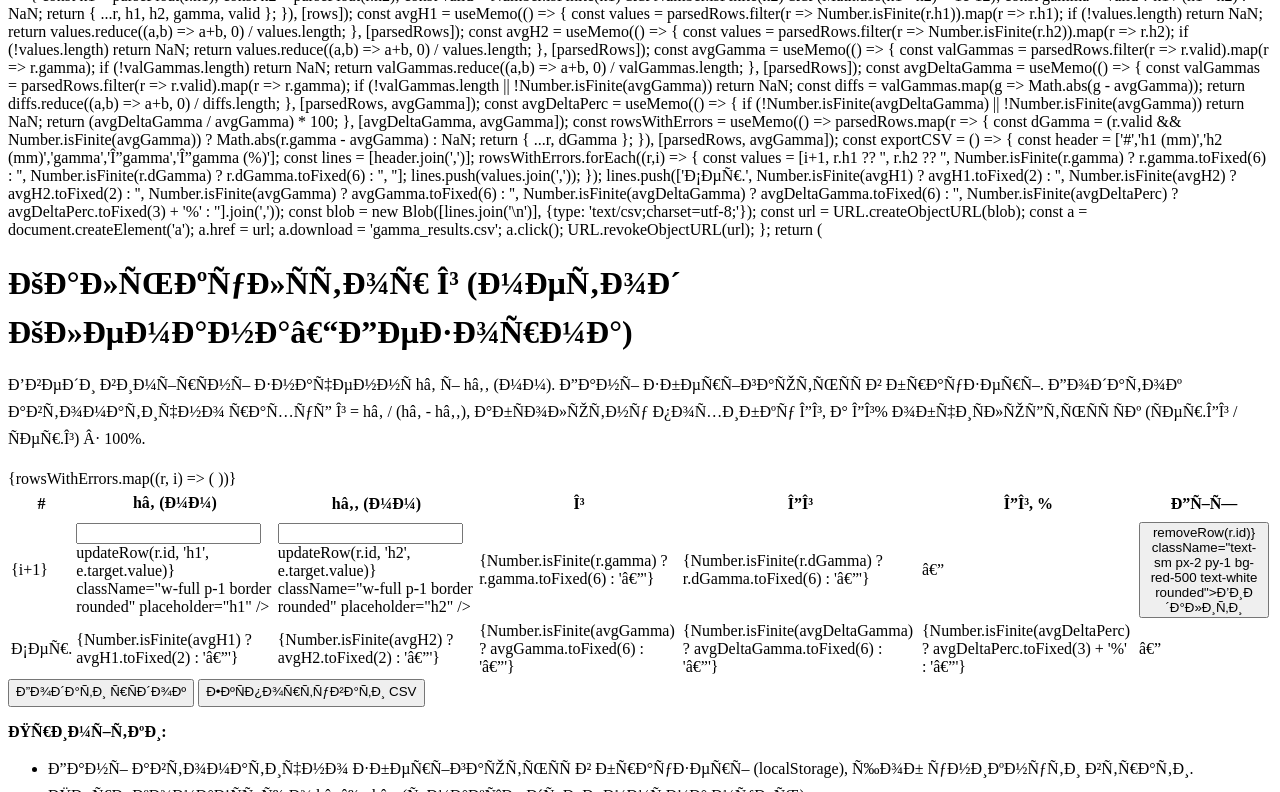
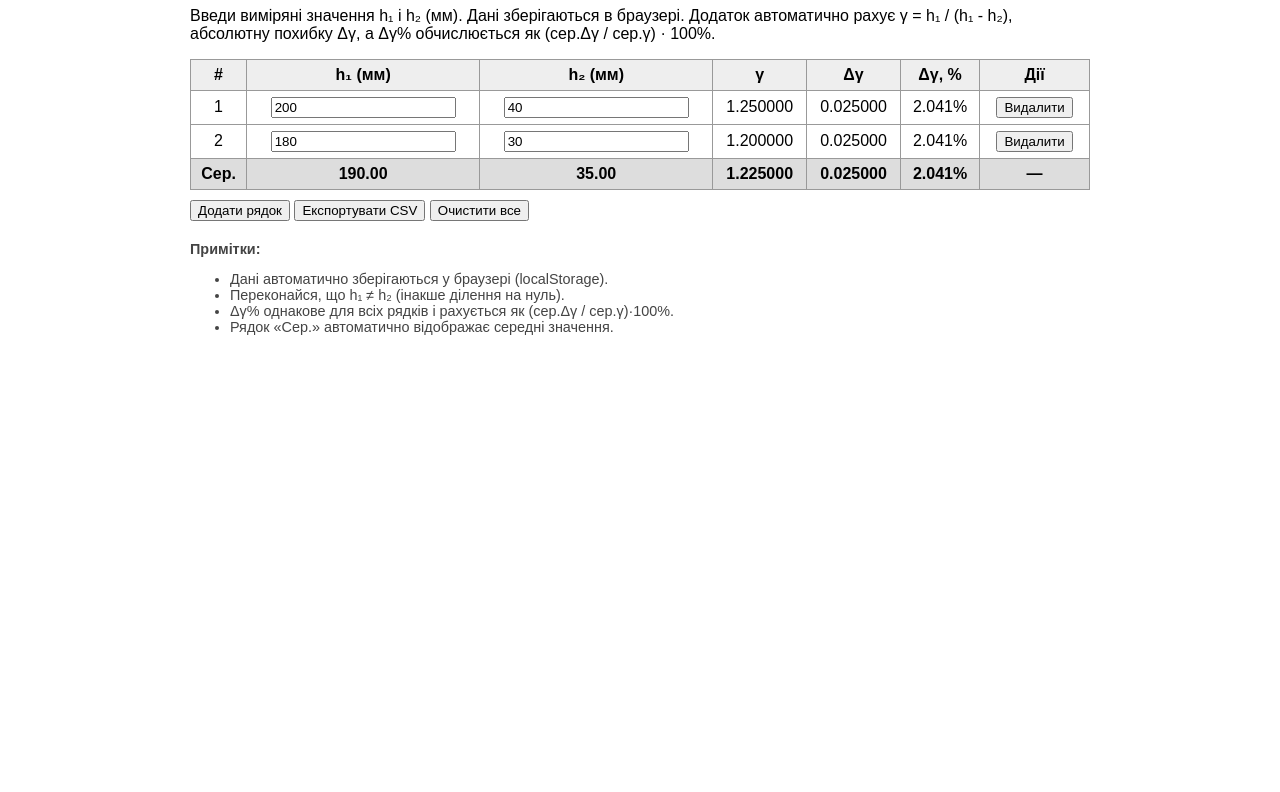
Before and after one commit to Halitflyn/Aulinks, a plain HTML site: page index.html in a window 1280 px wide. Shown: the part 93-885 px from the top of the page. After the commit the page ends 800 px from the top, so only its background shows below. Drawn offline with Linux system fonts and the light colour scheme.

Commit message:
Update index.html

```diff
--- a/index.html
+++ b/index.html
@@ -1,168 +1,139 @@
-import React, { useState, useMemo, useEffect } from 'react';
+<!DOCTYPE html>
+<html lang="uk">
+<head>
+  <meta charset="UTF-8">
+  <meta name="viewport" content="width=device-width, initial-scale=1.0">
+  <title>Калькулятор γ (метод Клемана–Дезорма)</title>
+  <style>
+    body { font-family: Arial, sans-serif; max-width: 900px; margin: auto; padding: 20px; }
+    table { width: 100%; border-collapse: collapse; margin-top: 15px; }
+    th, td { border: 1px solid #999; padding: 6px; text-align: center; }
+    th { background: #eee; }
+    .actions button { margin: 0 2px; }
+    .footer { margin-top: 20px; font-size: 0.9em; color: #444; }
+  </style>
+</head>
+<body>
+  <h1>Калькулятор γ (метод Клемана–Дезорма)</h1>
+  <p>Введи виміряні значення h₁ і h₂ (мм). Дані зберігаються в браузері. Додаток автоматично рахує γ = h₁ / (h₁ - h₂), абсолютну похибку Δγ, а Δγ% обчислюється як (сер.Δγ / сер.γ) · 100%.</p>
 
-export default function GammaCalculator() {
-  const [rows, setRows] = useState(() => {
-    const saved = localStorage.getItem('gammaRows');
-    if (saved) return JSON.parse(saved);
-    return [
-      { id: 1, h1: 200, h2: 40 },
-      { id: 2, h1: 180, h2: 30 },
-    ];
+  <table id="dataTable">
+    <thead>
+      <tr>
+        <th>#</th>
+        <th>h₁ (мм)</th>
+        <th>h₂ (мм)</th>
+        <th>γ</th>
+        <th>Δγ</th>
+        <th>Δγ, %</th>
+        <th>Дії</th>
+      </tr>
+    </thead>
+    <tbody id="tableBody"></tbody>
+    <tfoot>
+      <tr style="background:#ddd; font-weight:bold;">
+        <td>Сер.</td>
+        <td id="avgH1"></td>
+        <td id="avgH2"></td>
+        <td id="avgGamma"></td>
+        <td id="avgDelta"></td>
+        <td id="avgDeltaPerc"></td>
+        <td>—</td>
+      </tr>
+    </tfoot>
+  </table>
+
+  <div style="margin-top:10px;">
+    <button onclick="addRow()">Додати рядок</button>
+    <button onclick="exportCSV()">Експортувати CSV</button>
+    <button onclick="clearTable()">Очистити все</button>
+  </div>
+
+  <div class="footer">
+    <p><b>Примітки:</b></p>
+    <ul>
+      <li>Дані автоматично зберігаються у браузері (localStorage).</li>
+      <li>Переконайся, що h₁ ≠ h₂ (інакше ділення на нуль).</li>
+      <li>Δγ% однакове для всіх рядків і рахується як (сер.Δγ / сер.γ)·100%.</li>
+      <li>Рядок «Сер.» автоматично відображає середні значення.</li>
+    </ul>
+  </div>
+
+<script>
+let rows = JSON.parse(localStorage.getItem('gammaRows')||'[]');
+if(rows.length===0) rows = [{h1:200,h2:40},{h1:180,h2:30}];
+
+function renderTable(){
+  const body = document.getElementById('tableBody');
+  body.innerHTML = '';
+  let gammas = [];
+  let h1s = [], h2s = [];
+  rows.forEach((r,i)=>{
+    const h1 = parseFloat(r.h1);
+    const h2 = parseFloat(r.h2);
+    let gamma = NaN;
+    if(Number.isFinite(h1)&&Number.isFinite(h2)&&Math.abs(h1-h2)>1e-12){
+      gamma = h1/(h1-h2);
+      gammas.push(gamma);
+      h1s.push(h1);
+      h2s.push(h2);
+    }
+    const row = document.createElement('tr');
+    row.innerHTML = `
+      <td>${i+1}</td>
+      <td><input type="number" value="${r.h1}" onchange="updateRow(${i},'h1',this.value)"></td>
+      <td><input type="number" value="${r.h2}" onchange="updateRow(${i},'h2',this.value)"></td>
+      <td>${Number.isFinite(gamma)?gamma.toFixed(6):'—'}</td>
+      <td id="dg${i}">—</td>
+      <td id="dp${i}">—</td>
+      <td class="actions"><button onclick="removeRow(${i})">Видалити</button></td>`;
+    body.appendChild(row);
   });
 
-  useEffect(() => {
-    localStorage.setItem('gammaRows', JSON.stringify(rows));
-  }, [rows]);
+  let avgGamma = gammas.length? gammas.reduce((a,b)=>a+b,0)/gammas.length:NaN;
+  let deltas = gammas.map(g=>Math.abs(g-avgGamma));
+  let avgDelta = deltas.length? deltas.reduce((a,b)=>a+b,0)/deltas.length:NaN;
+  let avgDeltaPerc = (Number.isFinite(avgDelta)&&Number.isFinite(avgGamma))?(avgDelta/avgGamma*100):NaN;
 
-  const addRow = () => {
-    const id = rows.length ? Math.max(...rows.map(r => r.id)) + 1 : 1;
-    setRows([...rows, { id, h1: '', h2: '' }]);
-  };
+  // Заповнення Δγ для кожного рядка
+  gammas.forEach((g,i)=>{
+    const d = Math.abs(g-avgGamma);
+    document.getElementById('dg'+i).innerText = d.toFixed(6);
+    document.getElementById('dp'+i).innerText = Number.isFinite(avgDeltaPerc)? avgDeltaPerc.toFixed(3)+'%':'—';
+  });
 
-  const removeRow = (id) => setRows(rows.filter(r => r.id !== id));
+  // Середні
+  document.getElementById('avgH1').innerText = h1s.length?(h1s.reduce((a,b)=>a+b,0)/h1s.length).toFixed(2):'—';
+  document.getElementById('avgH2').innerText = h2s.length?(h2s.reduce((a,b)=>a+b,0)/h2s.length).toFixed(2):'—';
+  document.getElementById('avgGamma').innerText = Number.isFinite(avgGamma)?avgGamma.toFixed(6):'—';
+  document.getElementById('avgDelta').innerText = Number.isFinite(avgDelta)?avgDelta.toFixed(6):'—';
+  document.getElementById('avgDeltaPerc').innerText = Number.isFinite(avgDeltaPerc)?avgDeltaPerc.toFixed(3)+'%':'—';
 
-  const updateRow = (id, field, value) => {
-    setRows(rows.map(r => r.id === id ? { ...r, [field]: value } : r));
-  };
+  localStorage.setItem('gammaRows',JSON.stringify(rows));
+}
 
-  const parsedRows = useMemo(() => rows.map(r => {
-    const h1 = parseFloat(r.h1);
-    const h2 = parseFloat(r.h2);
-    const valid = Number.isFinite(h1) && Number.isFinite(h2) && (Math.abs(h1 - h2) > 1e-12);
-    const gamma = valid ? h1 / (h1 - h2) : NaN;
-    return { ...r, h1, h2, gamma, valid };
-  }), [rows]);
+function addRow(){rows.push({h1:'',h2:''});renderTable();}
+function removeRow(i){rows.splice(i,1);renderTable();}
+function updateRow(i,f,v){rows[i][f]=v;renderTable();}
+function clearTable(){rows=[];renderTable();}
 
-  const avgH1 = useMemo(() => {
-    const values = parsedRows.filter(r => Number.isFinite(r.h1)).map(r => r.h1);
-    if (!values.length) return NaN;
-    return values.reduce((a,b) => a+b, 0) / values.length;
-  }, [parsedRows]);
+function exportCSV(){
+  let csv = ['#,h1 (mm),h2 (mm),gamma,Δgamma,Δγ (%)'];
+  const body = document.getElementById('tableBody').rows;
+  for(let i=0;i<body.length;i++){
+    const cells = body[i].cells;
+    let row=[cells[0].innerText,cells[1].querySelector('input').value,cells[2].querySelector('input').value,cells[3].innerText,cells[4].innerText,cells[5].innerText];
+    csv.push(row.join(','));
+  }
+  const avgRow = ['Сер.',document.getElementById('avgH1').innerText,document.getElementById('avgH2').innerText,document.getElementById('avgGamma').innerText,document.getElementById('avgDelta').innerText,document.getElementById('avgDeltaPerc').innerText];
+  csv.push(avgRow.join(','));
 
-  const avgH2 = useMemo(() => {
-    const values = parsedRows.filter(r => Number.isFinite(r.h2)).map(r => r.h2);
-    if (!values.length) return NaN;
-    return values.reduce((a,b) => a+b, 0) / values.length;
-  }, [parsedRows]);
+  const blob=new Blob([csv.join('\n')],{type:'text/csv;charset=utf-8;'});
+  const url=URL.createObjectURL(blob);
+  const a=document.createElement('a');a.href=url;a.download='gamma_results.csv';a.click();URL.revokeObjectURL(url);
+}
 
-  const avgGamma = useMemo(() => {
-    const valGammas = parsedRows.filter(r => r.valid).map(r => r.gamma);
-    if (!valGammas.length) return NaN;
-    return valGammas.reduce((a,b) => a+b, 0) / valGammas.length;
-  }, [parsedRows]);
-
-  const avgDeltaGamma = useMemo(() => {
-    const valGammas = parsedRows.filter(r => r.valid).map(r => r.gamma);
-    if (!valGammas.length || !Number.isFinite(avgGamma)) return NaN;
-    const diffs = valGammas.map(g => Math.abs(g - avgGamma));
-    return diffs.reduce((a,b) => a+b, 0) / diffs.length;
-  }, [parsedRows, avgGamma]);
-
-  const avgDeltaPerc = useMemo(() => {
-    if (!Number.isFinite(avgDeltaGamma) || !Number.isFinite(avgGamma)) return NaN;
-    return (avgDeltaGamma / avgGamma) * 100;
-  }, [avgDeltaGamma, avgGamma]);
-
-  const rowsWithErrors = useMemo(() => parsedRows.map(r => {
-    const dGamma = (r.valid && Number.isFinite(avgGamma)) ? Math.abs(r.gamma - avgGamma) : NaN;
-    return { ...r, dGamma };
-  }), [parsedRows, avgGamma]);
-
-  const exportCSV = () => {
-    const header = ['#','h1 (mm)','h2 (mm)','gamma','Δgamma','Δgamma (%)'];
-    const lines = [header.join(',')];
-    rowsWithErrors.forEach((r,i) => {
-      const values = [i+1, r.h1 ?? '', r.h2 ?? '', Number.isFinite(r.gamma) ? r.gamma.toFixed(6) : '', Number.isFinite(r.dGamma) ? r.dGamma.toFixed(6) : '', ''];
-      lines.push(values.join(','));
-    });
-    lines.push(['Сер.', Number.isFinite(avgH1) ? avgH1.toFixed(2) : '', Number.isFinite(avgH2) ? avgH2.toFixed(2) : '', Number.isFinite(avgGamma) ? avgGamma.toFixed(6) : '', Number.isFinite(avgDeltaGamma) ? avgDeltaGamma.toFixed(6) : '', Number.isFinite(avgDeltaPerc) ? avgDeltaPerc.toFixed(3) + '%' : ''].join(','));
-    const blob = new Blob([lines.join('\n')], {type: 'text/csv;charset=utf-8;'});
-    const url = URL.createObjectURL(blob);
-    const a = document.createElement('a');
-    a.href = url;
-    a.download = 'gamma_results.csv';
-    a.click();
-    URL.revokeObjectURL(url);
-  };
-
-  return (
-    <div className="max-w-4xl mx-auto p-6">
-      <h1 className="text-2xl font-semibold mb-4">Калькулятор γ (метод Клемана–Дезорма)</h1>
-      <p className="mb-4 text-sm text-gray-700">Введи виміряні значення h₁ і h₂ (мм). Дані зберігаються в браузері. Додаток автоматично рахує γ = h₁ / (h₁ - h₂), абсолютну похибку Δγ, а Δγ% обчислюється як (сер.Δγ / сер.γ) · 100%.</p>
-
-      <div className="overflow-x-auto">
-        <table className="w-full table-auto border-collapse">
-          <thead>
-            <tr className="bg-gray-100">
-              <th className="px-3 py-2 border">#</th>
-              <th className="px-3 py-2 border">h₁ (мм)</th>
-              <th className="px-3 py-2 border">h₂ (мм)</th>
-              <th className="px-3 py-2 border">γ</th>
-              <th className="px-3 py-2 border">Δγ</th>
-              <th className="px-3 py-2 border">Δγ, %</th>
-              <th className="px-3 py-2 border">Дії</th>
-            </tr>
-          </thead>
-          <tbody>
-            {rowsWithErrors.map((r, i) => (
-              <tr key={r.id} className="odd:bg-white even:bg-gray-50">
-                <td className="px-3 py-2 border text-center">{i+1}</td>
-                <td className="px-3 py-2 border">
-                  <input
-                    type="number"
-                    step="any"
-                    value={r.h1}
-                    onChange={e => updateRow(r.id, 'h1', e.target.value)}
-                    className="w-full p-1 border rounded"
-                    placeholder="h1"
-                  />
-                </td>
-                <td className="px-3 py-2 border">
-                  <input
-                    type="number"
-                    step="any"
-                    value={r.h2}
-                    onChange={e => updateRow(r.id, 'h2', e.target.value)}
-                    className="w-full p-1 border rounded"
-                    placeholder="h2"
-                  />
-                </td>
-                <td className="px-3 py-2 border text-right">{Number.isFinite(r.gamma) ? r.gamma.toFixed(6) : '—'}</td>
-                <td className="px-3 py-2 border text-right">{Number.isFinite(r.dGamma) ? r.dGamma.toFixed(6) : '—'}</td>
-                <td className="px-3 py-2 border text-right">—</td>
-                <td className="px-3 py-2 border text-center">
-                  <button onClick={() => removeRow(r.id)} className="text-sm px-2 py-1 bg-red-500 text-white rounded">Видалити</button>
-                </td>
-              </tr>
-            ))}
-            <tr className="bg-gray-200 font-semibold">
-              <td className="px-3 py-2 border text-center">Сер.</td>
-              <td className="px-3 py-2 border text-right">{Number.isFinite(avgH1) ? avgH1.toFixed(2) : '—'}</td>
-              <td className="px-3 py-2 border text-right">{Number.isFinite(avgH2) ? avgH2.toFixed(2) : '—'}</td>
-              <td className="px-3 py-2 border text-right">{Number.isFinite(avgGamma) ? avgGamma.toFixed(6) : '—'}</td>
-              <td className="px-3 py-2 border text-right">{Number.isFinite(avgDeltaGamma) ? avgDeltaGamma.toFixed(6) : '—'}</td>
-              <td className="px-3 py-2 border text-right">{Number.isFinite(avgDeltaPerc) ? avgDeltaPerc.toFixed(3) + '%' : '—'}</td>
-              <td className="px-3 py-2 border text-center">—</td>
-            </tr>
-          </tbody>
-        </table>
-      </div>
-
-      <div className="flex items-center gap-3 mt-4">
-        <button onClick={addRow} className="px-3 py-2 bg-green-600 text-white rounded">Додати рядок</button>
-        <button onClick={exportCSV} className="px-3 py-2 bg-blue-600 text-white rounded">Експортувати CSV</button>
-      </div>
-
-      <div className="mt-6 text-sm text-gray-700">
-        <p><strong>Примітки:</strong></p>
-        <ul className="list-disc ml-5">
-          <li>Дані автоматично зберігаються в браузері (localStorage), щоб уникнути втрати.</li>
-          <li>Переконайся, що h₁ ≠ h₂ (інакше ділення на нуль).</li>
-          <li>Порожні або невірні поля пропускаються при обчисленні середнього.</li>
-          <li>Δγ% однакове для всіх рядків і рахується як (сер.Δγ / сер.γ)·100%.</li>
-          <li>Рядок «Сер.» додається автоматично і видалити його не можна. Тепер він містить середні значення h₁, h₂, γ, Δγ та Δγ%.</li>
-        </ul>
-      </div>
-    </div>
-  );
-}
+renderTable();
+</script>
+</body>
+</html>
```
